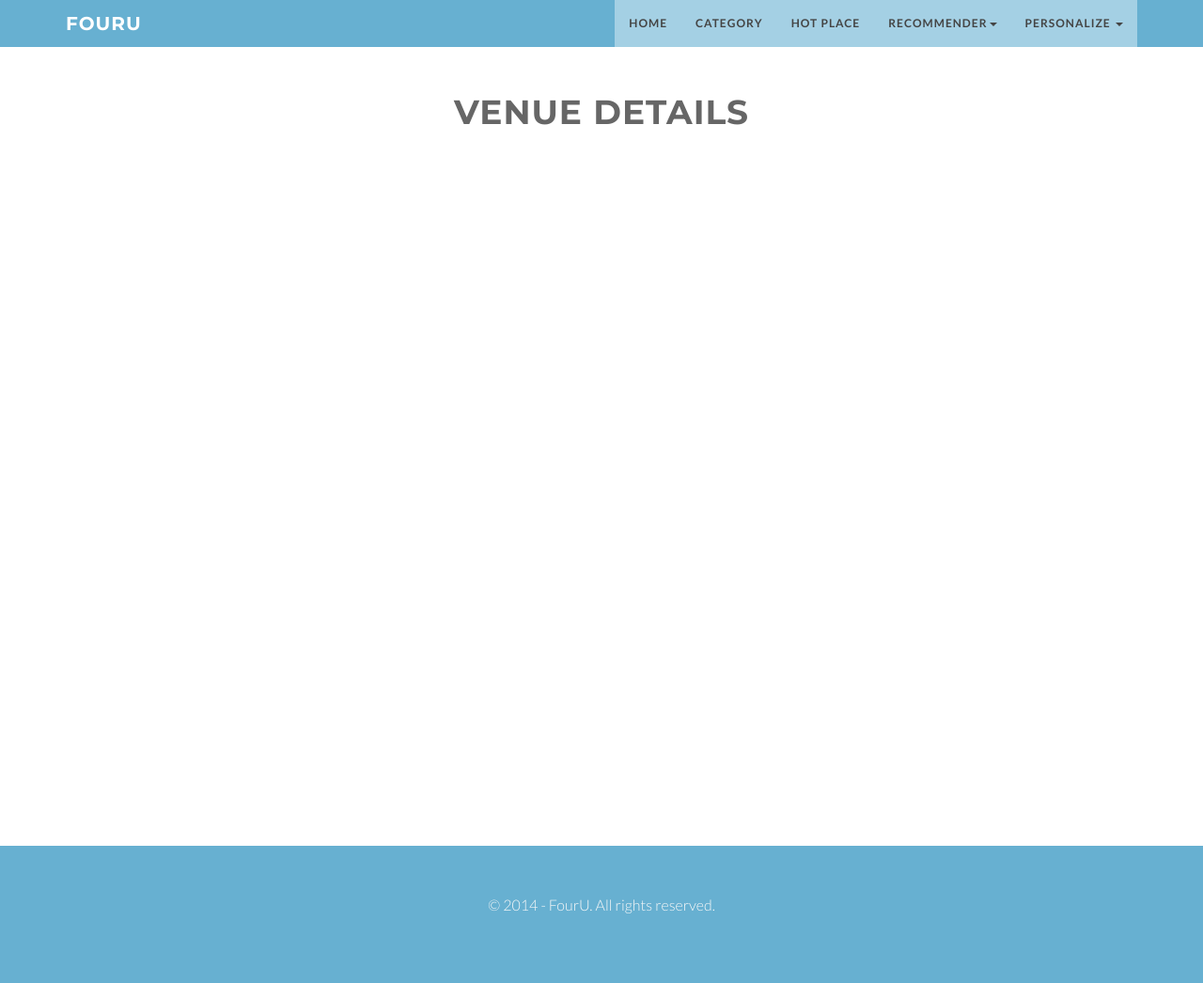
After one commit to jennjwu/Foursquare-Venue-Recommender, a PHP site: page /venuedetails.php?FS_ID=4e750a41483b0cf5ec930841 in a window 1280 px wide. The commit adds this page. Shown: the whole page at 94% size. Run offline with PHP 8.4, Linux system fonts and the light colour scheme.

Commit message:
venue details link to venue detail page

```diff
--- a/src/css/style.css
+++ b/src/css/style.css
@@ -846,3 +846,8 @@ Parallax
 	}
 
 }
+
+/* FS detail page  */
+#FS_ID {
+    display: none;
+}
--- a/src/js/fourSquareAPI.js
+++ b/src/js/fourSquareAPI.js
@@ -30,6 +30,8 @@
             map.addMarker({lat: lat, lng: long});
         }
         map.fitZoom();
+
+
 
         //request();
     });
--- a/src/php/queries.php
+++ b/src/php/queries.php
@@ -59,6 +59,7 @@
 						<div class=''>
 							<div class='row'>";
 				$v_id = $i['Venue_ID'];
+                $FS_ID = $i['FS_ID'];
 				$v_name = $i['Name'];
 				$v_add = $i['Address'];
 				$v_zip = $i['ZipCode'];
@@ -70,7 +71,7 @@
 				//echo "<div class='col-sm-3 header'><b>Venue ID</b></div>";
 				//echo "<div class='col-sm-9 answer'>$v_id</div>";
 				//echo "<div class='col-sm-3 header'><b>Name</b></div>";
-				echo "<div class='col-sm-12 '><a href='#'><h4>$v_name</h4></a></div>";
+				echo "<div class='col-sm-12 '><a href='venuedetails.php?FS_ID=$FS_ID'><h4>$v_name</h4></a></div>";
 				if ($v_add != null && $v_zip != null) {
 					//echo "<div class='col-sm-3 header'><b>Address</b></div>";
 					echo "<div class='col-sm-12 '>$v_add</div>";
--- /dev/null
+++ b/src/venuedetails.php
@@ -0,0 +1,125 @@
+<!DOCTYPE html>
+<html>
+<head>
+    <!--
+        Venue Recommender Venue Detail Page
+        Home html page for app
+        Team 9, CMPE 226, SJSU, Fall 2014
+        Xiaoli Jiang, Jennifer Wu
+     -->
+    <meta charset="UTF-8" />
+    <title>Venue Details</title>
+    <!-- Bootstrap Core CSS -->
+    <link href="css/bootstrap.min.css" rel="stylesheet" type="text/css">
+
+    <!-- Fonts -->
+    <link href="font-awesome/css/font-awesome.min.css" rel="stylesheet" type="text/css">
+    <link href="css/animate.css" rel="stylesheet" />
+    <!-- Squad theme CSS -->
+    <link href="css/style.css" rel="stylesheet">
+    <link href="color/default.css" rel="stylesheet">
+</head>
+
+<body>
+<?php session_start(); ?>
+<div class="wrapper">
+
+    <nav class="navbar navbar-custom navbar-fixed-top top-nav" role="navigation">
+        <div class="container">
+            <div class="navbar-header">
+                <button type="button" class="navbar-toggle" data-toggle="collapse" data-target=".navbar-main-collapse">
+                    <i class="fa fa-bars"></i>
+                </button>
+                <a class="navbar-brand" href="index.html">
+                    <h1>FourU</h1>
+                </a>
+            </div>
+
+            <!-- Collect the nav links, forms, and other content for toggling -->
+            <div class="collapse navbar-collapse navbar-right navbar-main-collapse">
+                <ul class="nav navbar-nav">
+                    <li><a href="index.php">Home</a></li>
+                    <li><a href="index.php#about">Category</a></li>
+                    <li><a href="index.php#service">Hot Place</a></li>
+
+                    <li class="dropdown">
+                        <a href="#" class="dropdown-toggle" data-toggle="dropdown">Recommender<b class="caret"></b></a>
+                        <ul class="dropdown-menu">
+                            <li><a href="sorter.php?category=popular">Popular</a></li>
+                            <li><a href="sorter.php?category=special_event">Special Event</a></li>
+                            <li><a href="sorter.php?category=large_group">Large Group</a></li>
+                            <li><a href="sorter.php?category=study">Study</a></li>
+                            <li><a href="sorter.php?category=mingle">Mingle</a></li>
+                            <li><a href="sorter.php?category=economical">Economical</a></li>
+                            <li><a href="sorter.php?category=random">Random</a></li>
+                            <li><a href="sorter.php?category=all">All</a></li>
+                        </ul>
+                    </li>
+
+                    <li class="dropdown">
+                        <a href="#" class="dropdown-toggle" data-toggle="dropdown">
+                            <?php
+                            if (isset($_SESSION['user_id']) && isset($_SESSION['name'])){
+                                echo $_SESSION['name'];
+                                echo "<b class='caret'></b></a>
+                                <ul class='dropdown-menu'>
+                                  <li><a href='userhome.php'>User Home</a></li>
+                                  <li><a href='#'>Account Management</a></li>
+                                  <li><a href='php/logout.php'>Logout</a></li>
+                                </ul>";
+                            }
+                            else {
+                                echo "Personalize
+                                  <b class='caret'></b></a>
+                                      <ul class='dropdown-menu'>";
+                                echo "<li><a href='loginpage.php'>Login</a></li>
+                                  <li><a href='signuppage.php'>Sign Up</a></li>
+                                  </ul>";
+                            }
+                            ?>
+                </ul>
+            </div>
+            <!-- /.navbar-collapse -->
+        </div>
+        <!-- /.container -->
+    </nav>
+
+
+    <section class="home-section1 text-center">
+        <div class='section-heading'>
+            <h1>Venue Details</h1>
+            <?php
+            if (isset($_GET['FS_ID'])) {
+                $FS_ID = $_GET['FS_ID'];
+                echo "<h4 id='FS_ID'>$FS_ID</h4>";
+            }
+            ?>
+        </div>
+    </section>
+
+
+
+
+
+</div>
+
+<footer>
+    <div class="container">
+        <div class="row">
+            <div class="col-md-12 col-lg-12">
+                <p>&copy; 2014 - FourU. All rights reserved.</p>
+            </div>
+        </div>
+    </div>
+</footer>
+
+<!-- Core JavaScript Files -->
+<script src="js/jquery.min.js"></script>
+<script src="js/bootstrap.min.js"></script>
+<script src="js/jquery.easing.min.js"></script>
+<script src="js/jquery.scrollTo.js"></script>
+<script src="js/wow.min.js"></script>
+<!-- Custom Theme JavaScript -->
+<script src="js/custom.js"></script>
+</body>
+</html>
```
